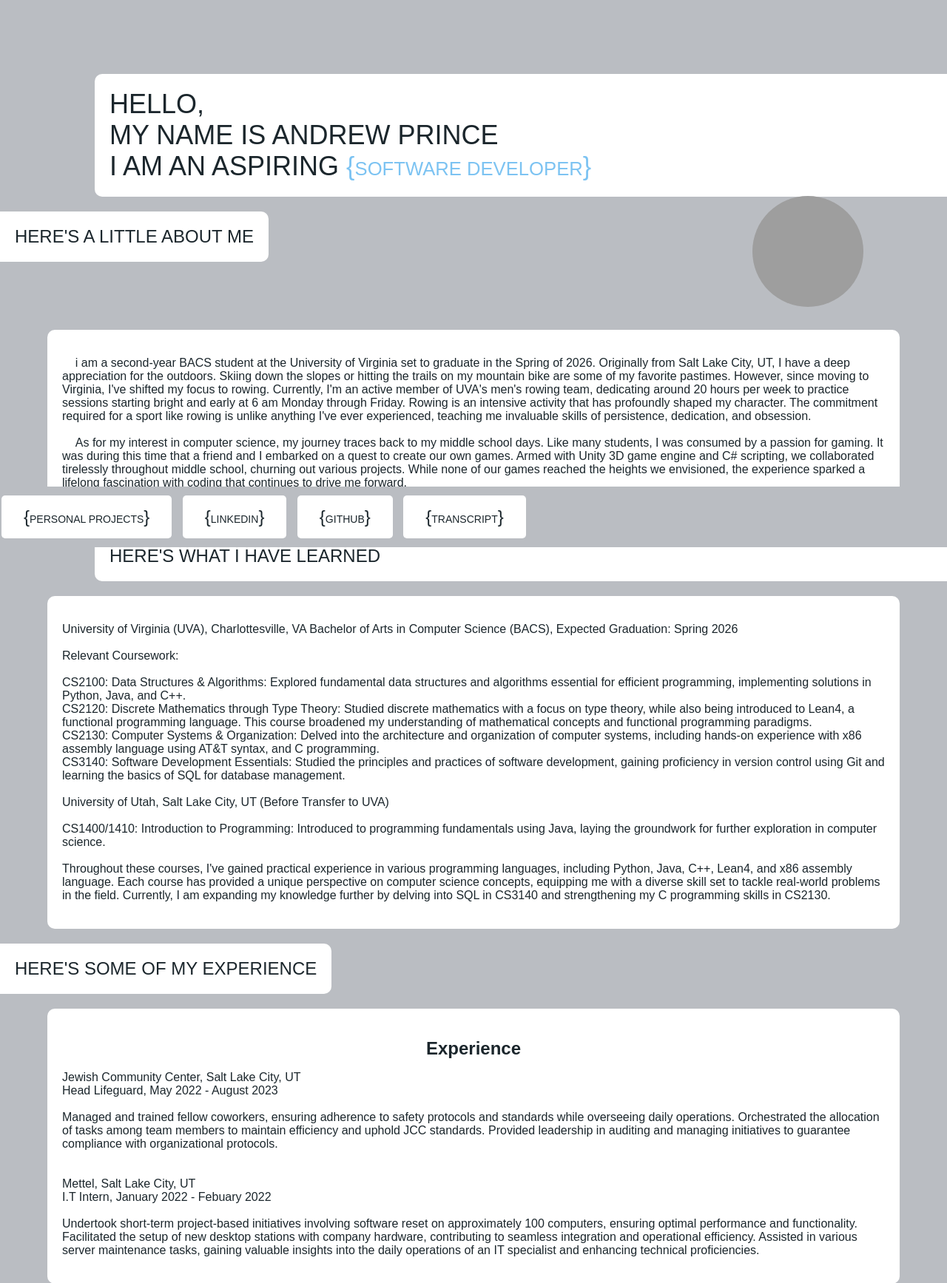
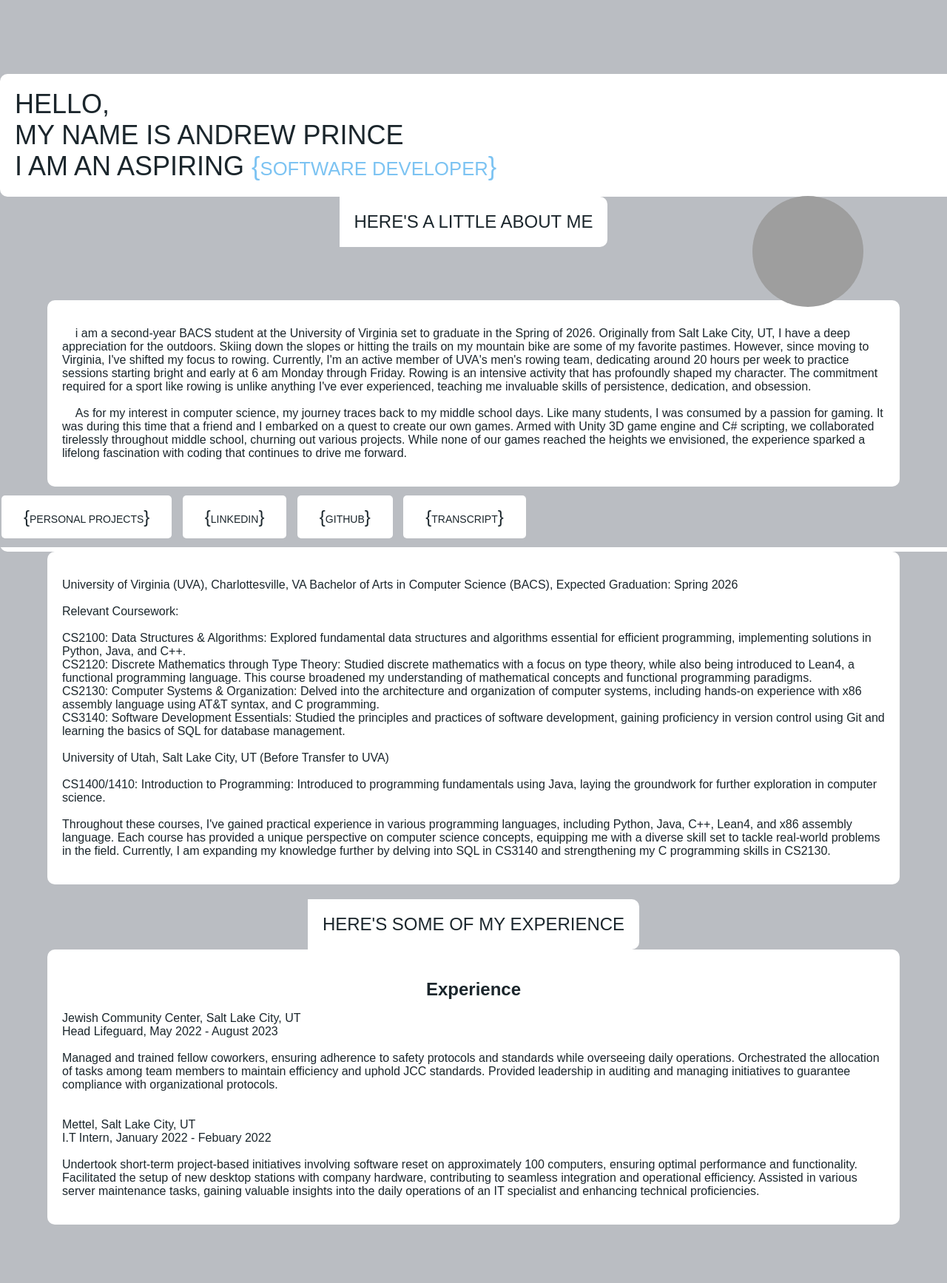
Before and after one commit to AndyP251/Portfolio, a Django app: page /information/ in a window 1280 px wide. Shown: the part 60-1795 px from the top of the page at 74% size. Run offline with Django 5.2, Linux system fonts and the light colour scheme; grey boxes are pictures that could not be loaded.

Commit message:
narrowFIX

```diff
--- a/information/templates/generalInformation.html
+++ b/information/templates/generalInformation.html
@@ -77,8 +77,9 @@
         margin-bottom: 20px;
         width: 90% /* Adjusted width */
         max-width: 95%; /* Added max-width */
-        margin-left: 10%; /* Adjusted margin */
-        margin-right: auto; /* Adjusted margin */
+        {% comment %} margin-left: 10%; /* Adjusted margin */
+        margin-right: auto; /* Adjusted margin */ {% endcomment %}
+        margin:0 auto;
         white-space: nowrap;
     }
     .name {
@@ -102,6 +103,8 @@
         border-bottom-left-radius: 0; /* no rounding on the left side */
         margin-bottom: 20px; /* add margin at the bottom */
         width: fit-content; /* 80% width */
+
+        margin:0 auto;
         {% comment %} margin-left: 10%
         margin-right: calc(100%-400px);  {% endcomment %}
     }
@@ -223,6 +226,7 @@
         .welcome-container {
             margin-left: 0;
             margin-right: auto;
+            white-space:normal;
 
         }
 
```
